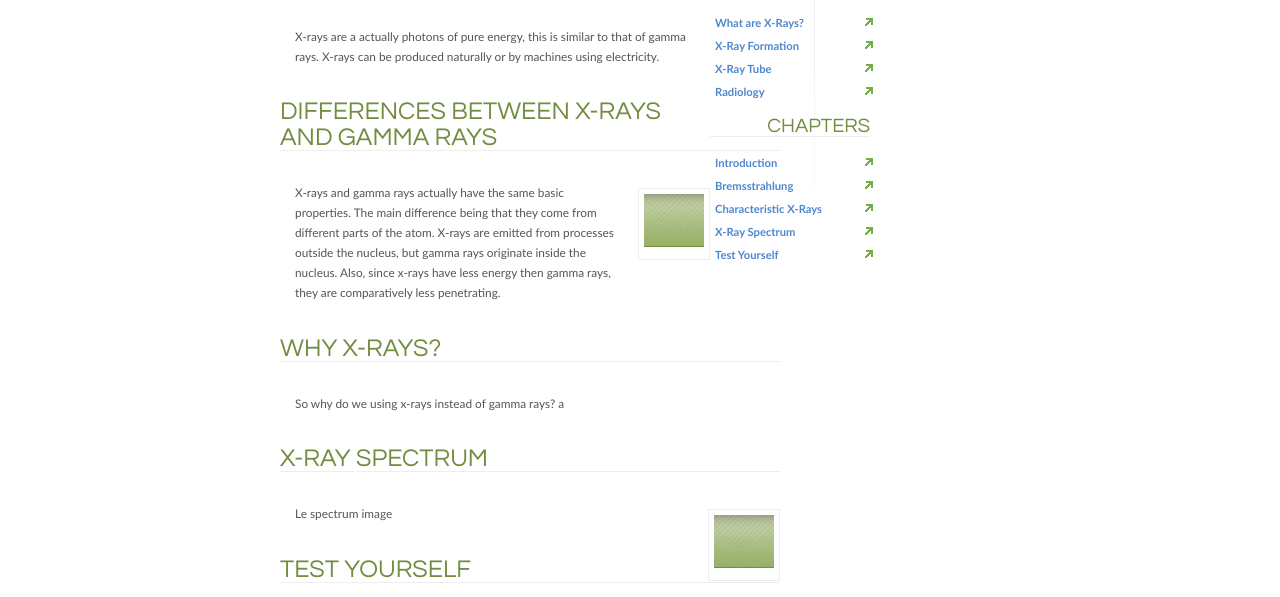
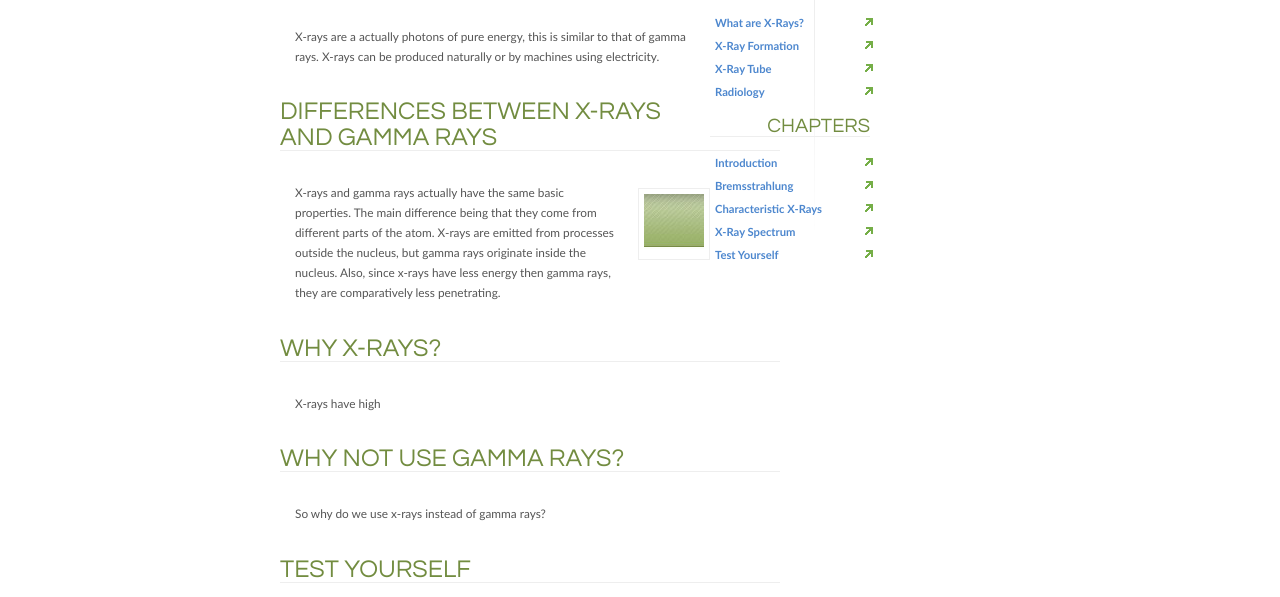
Before and after one commit to keen767/keen767.gethub.io, a plain HTML site: page radiationM.html in a window 1280 px wide. Shown: the part 329-926 px from the top of the page. Drawn offline with Linux system fonts and the light colour scheme; a script that the page names is missing.

Commit message:
Update radiationM.html

```diff
--- a/radiationM.html
+++ b/radiationM.html
@@ -73,19 +73,16 @@ src="https://cdn.jsdelivr.net/npm/quizdown@latest/public/build/quizdown.js">
 						Also, since x-rays have less energy then gamma rays, they are comparatively less penetrating.
 					</p>
 
-					<h1><a name="WhyXnotG" id="WhyXnotG"></a>Why X-rays?</h1>
+					<h1><a name="WhyX" id="WhyX"></a>Why X-rays?</h1>
 
 					<p>
-							So why do we using x-rays instead of gamma rays?
-							a
+							X-rays have high
 					</p>
 
-					<h1><a name="spectrum" id="spectrum"></a>X-Ray Spectrum</h1>
-
-					<img src="images/backgrounds/menu.jpg" alt="AN EXAMPLE IMAGE" title="AN EXAMPLE IMAGE" class="articleimg" />
+					<h1><a name="WhyXnotG" id="WhyXnotG"></a>Why not use gamma rays?</h1>
 
 					<p>
-							Le spectrum image
+							So why do we use x-rays instead of gamma rays?
 					</p>
 
 
```
